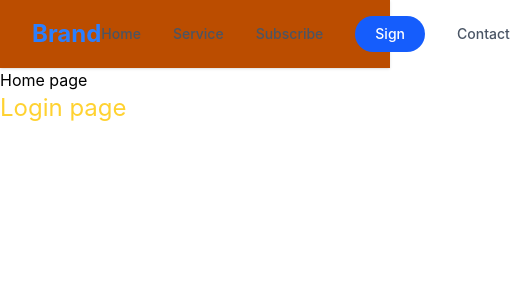
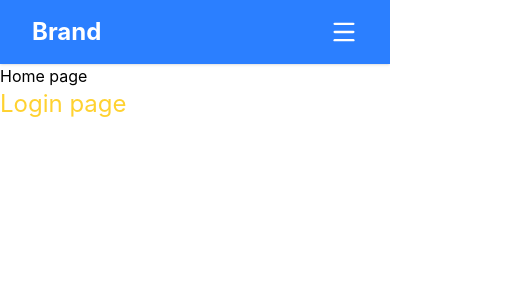
Before and after one commit to arafat-fullstackdev/Doctor-Home, a React (Vite) app: page / in a window 390 px wide. Shown: the top 300 px of the page, 510 px wide, since content can reach past the window. Built offline with nearby package versions, Linux system fonts and the light colour scheme.

Commit message:
Responsive nav

```diff
--- a/package.json
+++ b/package.json
@@ -11,6 +11,7 @@
   },
   "dependencies": {
     "@tailwindcss/vite": "^4.2.4",
+    "lucide-react": "^1.14.0",
     "react": "^19.2.5",
     "react-dom": "^19.2.5",
     "tailwindcss": "^4.2.4"
--- a/src/Nav/Nav.tsx
+++ b/src/Nav/Nav.tsx
@@ -1,13 +1,18 @@
+import { useState } from "react";
+import {Menu, X} from 'lucide-react'
 
 
 interface NavItem{
    label : string;
    href: string;
-   isButton: boolean;
+   isButton?: boolean;
 }
 
 
 export const Nav: React.FC = () => {
+
+  const [isOpen,setOpen]= useState(false);
+
       const menuItem: NavItem[]=[
         {label: 'Home', href: '/'},
         {label: 'Service', href: '/service'},
@@ -17,10 +22,22 @@ export const Nav: React.FC = () => {
       ];
 
   return (
-    <nav className="flex items-center justify-between px-8 py-4  bg-amber-700 shadow-sm">
-        <div className="text-2xl font-bold text-blue-500">Brand</div>
+    <nav className="flex items-center justify-between px-8 py-4  bg-blue-500 shadow-sm">
+        <div className="text-2xl font-bold text-white">Brand</div>
+        {/* responsive */}
+        <button
+        className="md:hidden text-white focus:outline-none"
+        onClick={()=> setOpen(!isOpen)}
+        >
+        {isOpen ? <X size={28}/>: <Menu size={28}/>}
+        </button>
         {/* Navigation */}
-        <div className="flex items-center gap-8">
+        <div className={`
+          absolute md:static top-full left-0 w-full md:w-auto
+          bg-blue-700 md:bg-transparent transition-all duration-300 ease-in
+          flex flex-col md:flex-row items-center gap-6 md:gap-8 p-6 md:p-0
+          ${isOpen ? 'opacity-100 visible' : 'opacity-0 invisible md:visible md:opacity-100'}
+        `}>
            {menuItem.map((item) =>(
             <a
             key={item.label}
@@ -28,7 +45,7 @@ export const Nav: React.FC = () => {
             className={`text-sm font-medium transition-colors ${
               item.isButton
                 ? "bg-blue-600 text-white px-5 py-2 rounded-full hover:bg-blue-700"
-                : "text-gray-600 hover:text-blue-600"
+                : "text-white hover:text-blue-200"
             }`}
 
             >
```
Also changed, not shown: 1 other file (tests, documents, lock files or other folders).
